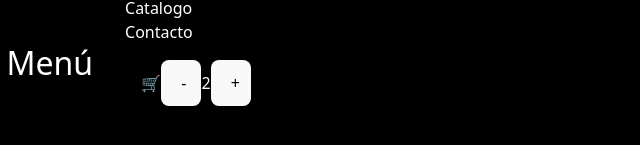
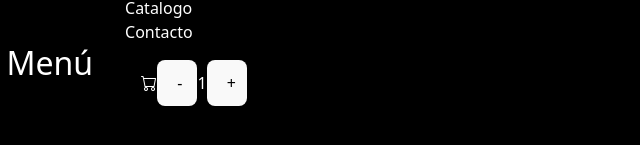
Before and after one commit to florzuazaga/proyecto-react, a React (Vite) app: page / in a window 1280 px wide. Shown: the part 333-478 px from the top of the page, without its empty margins (0-640 px from the left). Built offline with nearby package versions, Linux system fonts and the light colour scheme.

Commit message:
cambios3

```diff
--- a/index.html
+++ b/index.html
@@ -9,6 +9,10 @@
       rel="stylesheet"
       integrity="sha384-9ndCyUaIbzAi2FUVXJi0CjmCapSmO7SnpJef0486qhLnuZ2cdeRhO02iuK6FUUVM"
       crossorigin="anonymous"
+    />
+    <link
+      rel="stylesheet"
+      href="https://cdn.jsdelivr.net/npm/bootstrap-icons@1.10.5/font/bootstrap-icons.css"
     />
     <title>Vite + React</title>
   </head>
--- a/src/componentes/CartWidget/CartWidget.jsx
+++ b/src/componentes/CartWidget/CartWidget.jsx
@@ -1,13 +1,24 @@
-import React from "react";
+import React, { useState } from "react";
 
-export const CartWidget = () => {
+export const CartWidget = ({ initial, productos, onAdd }) => {
+  const [count, setCount] = useState(initial);
+  const decrease = () => {
+    setCount(count - 1);
+  };
+  const increase = () => {
+    setCount(count + 1);
+  };
   return (
     <>
       <div className="counter">
-        <i className="bi bi-cart">🛒</i>
-        <button>-</button>
-        <span>2</span>
-        <button>+</button>
+        <i className="bi bi-cart"></i>
+        <button disabled={count <= 1} onClick={decrease}>
+          -
+        </button>
+        <span>{count}</span>
+        <button disabled={count >= productos} onClick={increase}>
+          +
+        </button>
       </div>
     </>
   );
--- a/src/componentes/Navbar.jsx
+++ b/src/componentes/Navbar.jsx
@@ -2,6 +2,9 @@ import React from "react";
 import styled from "styled-components";
 import CartWidget from "./CartWidget/CartWidget";
 function Navbar() {
+  const onAdd = (valor) => {
+    console.log(`Compra ${valor} cantidad`);
+  };
   return (
     <>
       <Conteiner>
@@ -19,7 +22,7 @@ function Navbar() {
             </li>
             <li>
               <a href="#">
-                <CartWidget />
+                <CartWidget initial={1} productos={10} onAdd={onAdd} />
               </a>
             </li>
           </ul>
```
